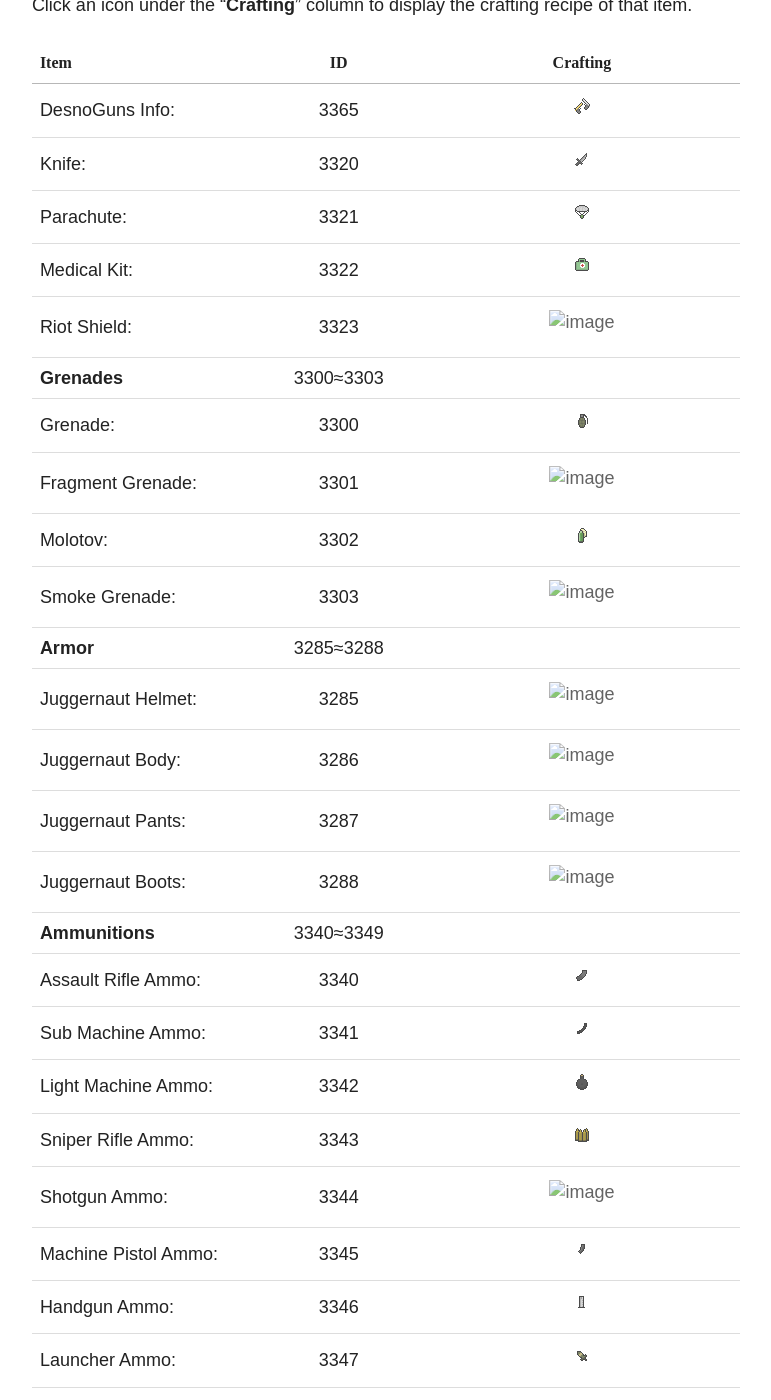
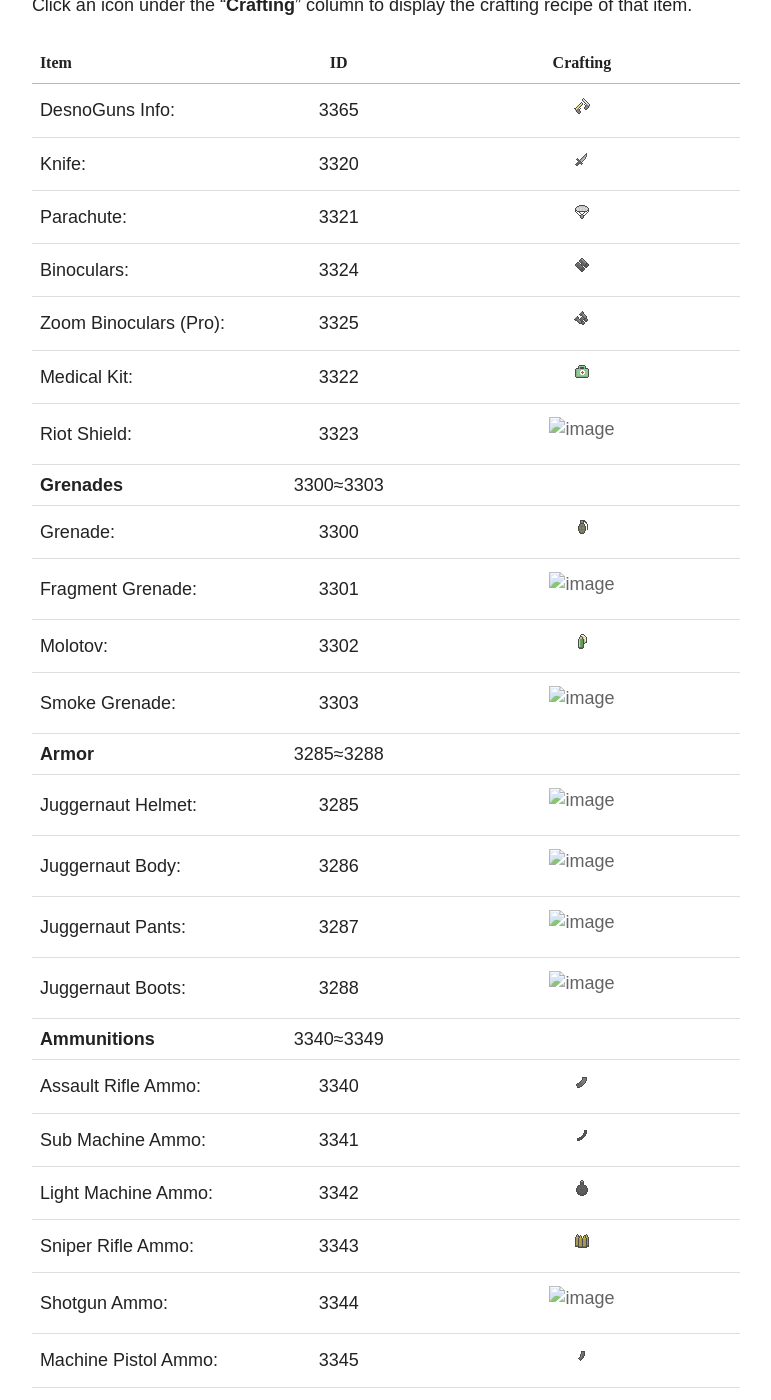
Before and after one commit to Desno365/Desno365.github.io, a Jekyll site: the page built from minecraft/desnoguns-mod/index.md, in a window 1280 px wide and 1400 px high, scrolled down 5243 px. Shown: the whole window, without its empty margins (254-1025 px from the left). Built offline with Jekyll 4.4.1, drawn with Linux system fonts in a browser that asks for light colours; nearby versions of some CDN libraries; comment, search, counter and statistics services are not loaded; some of the changed text lies outside the part shown.

Commit message:
Add new items of desnoguns o the crafting and items ids list

```diff
--- a/minecraft/desnoguns-mod/index.md
+++ b/minecraft/desnoguns-mod/index.md
@@ -95,6 +95,8 @@ Click an icon under the "**Crafting**" column to display the crafting recipe of
 | DesnoGuns Info:              | 3365     | <figure><a href="{{ site.url }}/minecraft/desnoguns-mod/images/how-to-craft/crafting/info_icon.png"><img src="{{ site.url }}/minecraft/desnoguns-mod/images/how-to-craft/icons/info_icon.png" alt="image"></a></figure> |
 | Knife:                       | 3320     | <figure><a href="{{ site.url }}/minecraft/desnoguns-mod/images/how-to-craft/crafting/Knife.png"><img src="{{ site.url }}/minecraft/desnoguns-mod/images/how-to-craft/icons/Knife.png" alt="image"></a></figure> |
 | Parachute:                   | 3321     | <figure><a href="{{ site.url }}/minecraft/desnoguns-mod/images/how-to-craft/crafting/MWParachute.png"><img src="{{ site.url }}/minecraft/desnoguns-mod/images/how-to-craft/icons/MWParachute.png" alt="image"></a></figure> |
+| Binoculars:                  | 3324     | <figure><a href="{{ site.url }}/minecraft/desnoguns-mod/images/how-to-craft/crafting/Error.png"><img src="{{ site.url }}/minecraft/desnoguns-mod/images/how-to-craft/icons/Binoculars.png" alt="image"></a></figure> |
+| Zoom Binoculars (Pro):       | 3325     | <figure><a href="{{ site.url }}/minecraft/desnoguns-mod/images/how-to-craft/crafting/Error.png"><img src="{{ site.url }}/minecraft/desnoguns-mod/images/how-to-craft/icons/ZoomBinoculars.png" alt="image"></a></figure> |
 | Medical Kit:                 | 3322     | <figure><a href="{{ site.url }}/minecraft/desnoguns-mod/images/how-to-craft/crafting/MWMedkit.png"><img src="{{ site.url }}/minecraft/desnoguns-mod/images/how-to-craft/icons/MWMedkit.png" alt="image"></a></figure> |
 | Riot Shield:                 | 3323     | <figure><a href="{{ site.url }}/minecraft/desnoguns-mod/images/how-to-craft/crafting/RiotShield.png"><img src="{{ site.url }}/minecraft/desnoguns-mod/images/how-to-craft/icons/RiotShield.png" alt="image"></a></figure> |
 | <b>Grenades</b>              | 3300≈3303|           |
@@ -167,6 +169,7 @@ Click an icon under the "**Crafting**" column to display the crafting recipe of
 | P90:                         | 494      | <figure><a href="{{ site.url }}/minecraft/desnoguns-mod/images/how-to-craft/crafting/sub-machine.png"><img src="{{ site.url }}/minecraft/desnoguns-mod/images/how-to-craft/icons/P90.png" alt="image"></a></figure> |
 | R700:                        | 495      | <figure><a href="{{ site.url }}/minecraft/desnoguns-mod/images/how-to-craft/crafting/sniper-rifle.png"><img src="{{ site.url }}/minecraft/desnoguns-mod/images/how-to-craft/icons/R700.png" alt="image"></a></figure> |
 | Remington 870:               | 496      | <figure><a href="{{ site.url }}/minecraft/desnoguns-mod/images/how-to-craft/crafting/shotgun.png"><img src="{{ site.url }}/minecraft/desnoguns-mod/images/how-to-craft/icons/R870.png" alt="image"></a></figure> |
+| Ray Gun:                     | 3376     | <figure><a href="{{ site.url }}/minecraft/desnoguns-mod/images/how-to-craft/crafting/handgun.png"><img src="{{ site.url }}/minecraft/desnoguns-mod/images/how-to-craft/icons/RayGun.png" alt="image"></a></figure> |
 | RPD:                         | 497      | <figure><a href="{{ site.url }}/minecraft/desnoguns-mod/images/how-to-craft/crafting/light-machine.png"><img src="{{ site.url }}/minecraft/desnoguns-mod/images/how-to-craft/icons/RPD.png" alt="image"></a></figure> |
 | RPG:                         | 498      | <figure><a href="{{ site.url }}/minecraft/desnoguns-mod/images/how-to-craft/crafting/launcher.png"><img src="{{ site.url }}/minecraft/desnoguns-mod/images/how-to-craft/icons/RPG.png" alt="image"></a></figure> |
 | RPK:                         | 499      | <figure><a href="{{ site.url }}/minecraft/desnoguns-mod/images/how-to-craft/crafting/assault-rifle.png"><img src="{{ site.url }}/minecraft/desnoguns-mod/images/how-to-craft/icons/RPK.png" alt="image"></a></figure> |
```
Also changed, not shown: other parts of minecraft/desnoguns-mod/index.md (+1 -1 lines), minecraft/desnoguns-mod/images/how-to-craft/icons/Binoculars.png (added), minecraft/desnoguns-mod/images/how-to-craft/icons/RayGun.png (added), minecraft/desnoguns-mod/images/how-to-craft/icons/ZoomBinoculars.png (added).
